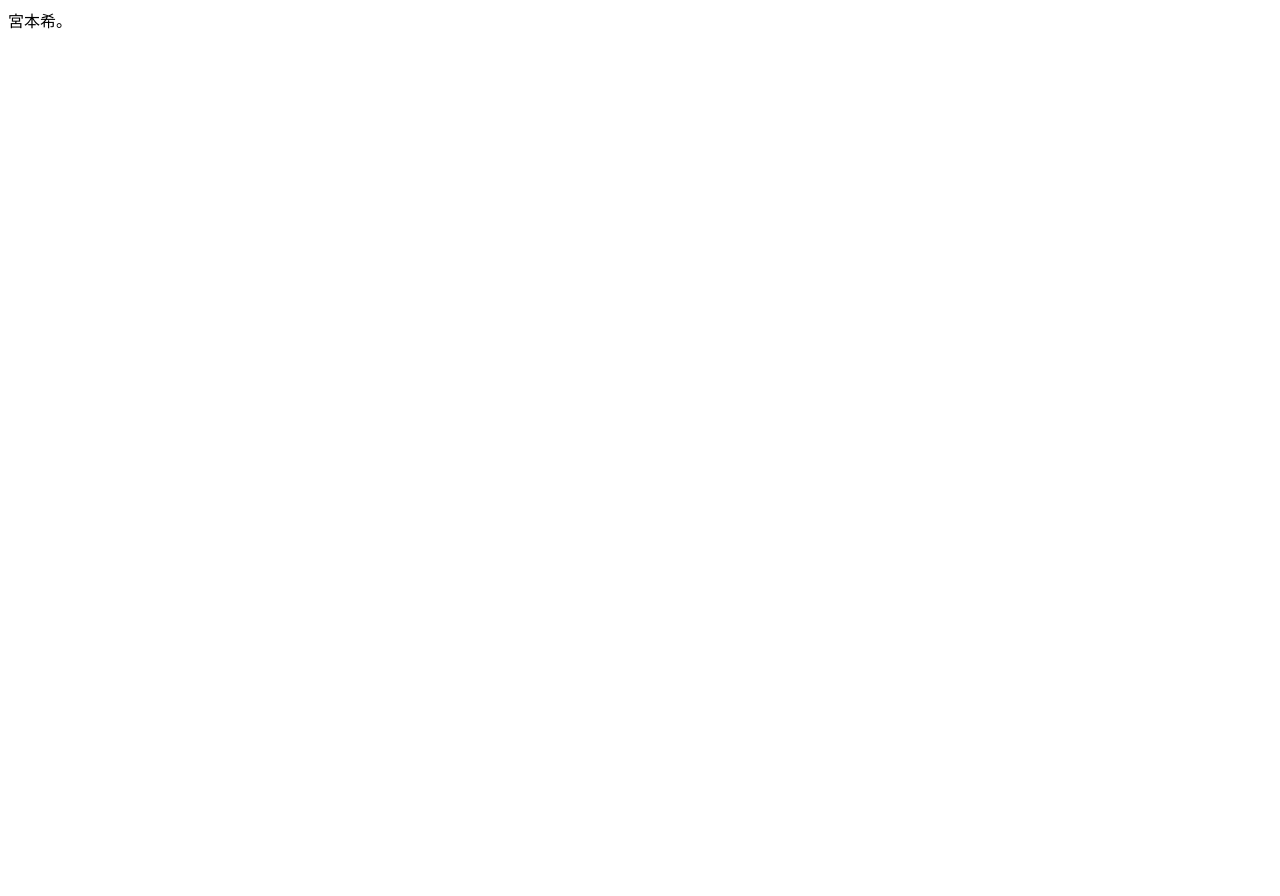
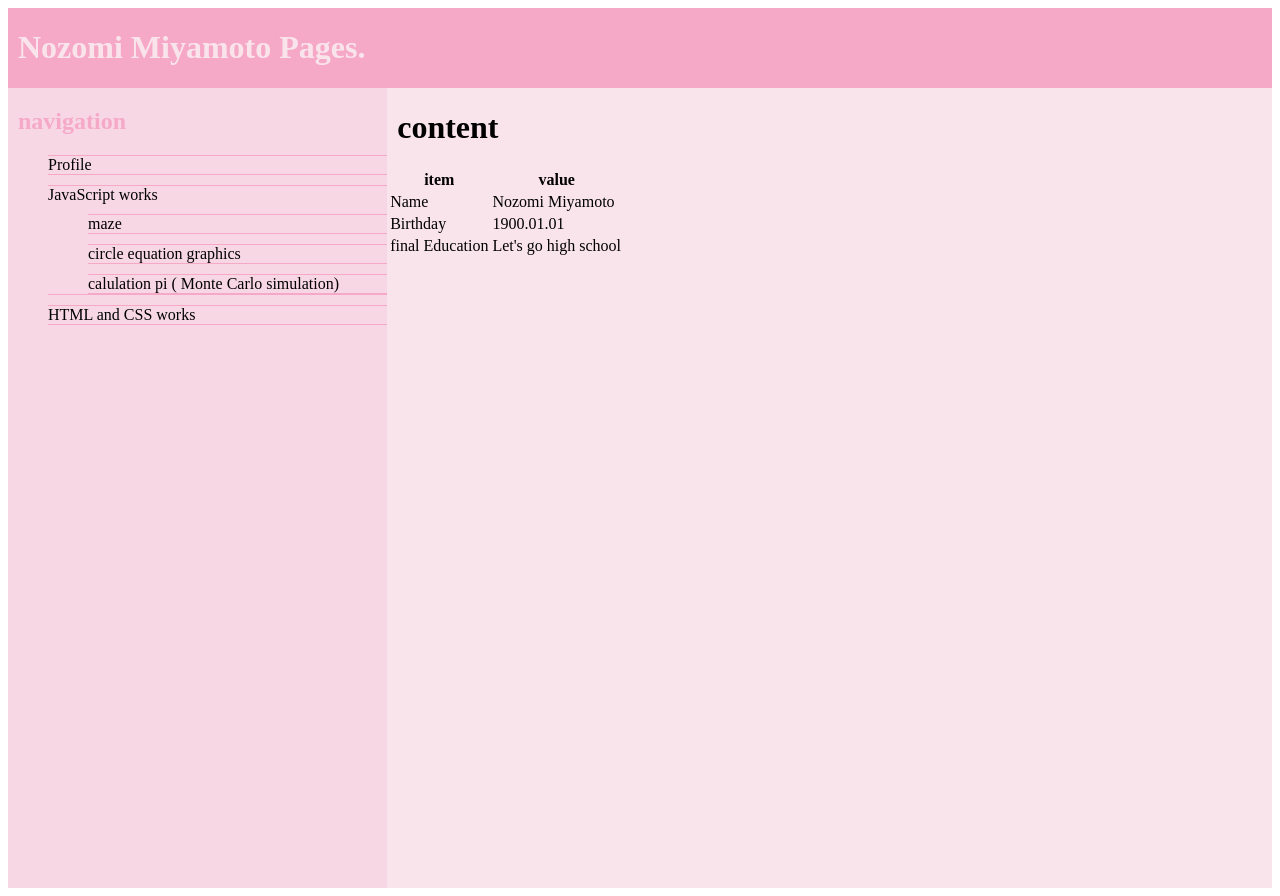
Before and after one commit to miyamoto6645/www, a plain HTML site: page index.html in a window 1280 px wide. Before the commit the page ends 800 px from the top, so only its background shows below. Drawn offline with Linux system fonts and the light colour scheme.

Commit message:
植田修正分

```diff
--- a/index.html
+++ b/index.html
@@ -1 +1,129 @@
-宮本希。
+<!DOCTYPE html>
+<html lang="ja">
+
+<head>
+	<meta charset="UTF-8">
+	<meta http-equiv="X-UA-Compatible" content="IE=edge">
+	<meta name="viewport" content="width=device-width, initial-scale=1.0">
+	<title>Document</title>
+	<style>
+		:root {
+			--nav-width: 30%;
+			--baseColor: #f8D7E4;
+			--deepBaseColor: #f5a9c7;
+			--lightBaseColor: #fae4ec;
+			--nav-item-space: 10px;
+			--firstLetterSpacing: 10px;
+
+		}
+
+		body {
+			display: flex;
+			flex-wrap: wrap;
+
+		}
+
+		header {
+			background-color: var(--deepBaseColor);
+			width: 100%;
+
+		}
+
+		header h1 {
+			color: var(--lightBaseColor);
+			padding-left: var(--firstLetterSpacing);
+
+		}
+
+		nav {
+			background-color: var(--baseColor);
+			width: var(--nav-width);
+			height: 100vh;
+
+		}
+
+		nav h1 {
+			color: var(--deepBaseColor);
+			padding-left: var(--firstLetterSpacing);
+		}
+
+		nav li {
+			list-style-type: none;
+			border-top: solid 1px var(--deepBaseColor);
+			border-bottom: solid 1px var(--deepBaseColor);
+			margin-top: var(--nav-item-space);
+		}
+
+		main {
+			background-color: var(--lightBaseColor);
+			width: calc(100% - var(--nav-width));
+
+		}
+		main h1{
+			padding-left: var( --firstLetterSpacing);
+
+		}
+
+		section td{
+			text-align: left;
+
+		}
+		td:nth-child(2){
+			margin-left: var(--firstLetterSpacing);
+
+
+		}
+
+	</style>
+	<link rel="stylesheet" href="style.css">
+
+</head>
+
+<body>
+	<header>
+		<h1> Nozomi Miyamoto Pages. </h1>
+
+	</header>
+	<nav>
+		<h1> navigation </h1>
+		<ul>
+			<li> Profile </li>
+			<li> JavaScript works
+				<ul>
+					<li> maze </li>
+					<li> circle equation graphics </li>
+					<li> calulation pi ( Monte Carlo simulation)
+					</li>
+				</ul>
+			</li>
+			<li> HTML and CSS works </li>
+
+		</ul>
+
+	</nav>
+	<main>
+		<h1> content </h1>
+		<section class="secContent" id="secProfile">
+			<table>
+				<tr>
+					<th> item  </th>
+					<th> value </th>
+				</tr>
+				<tr>
+					<td> Name </td>
+					<td> Nozomi Miyamoto </td>
+				</tr>
+				<tr>
+					<td>Birthday </td>
+					<td>1900.01.01</td>
+				</tr>
+				<tr>
+					<td> final Education </td>
+					<td> Let's go high school</td>
+				</tr>
+			</table>
+		</section>
+	</main>
+</body>
+
+</html>
```
